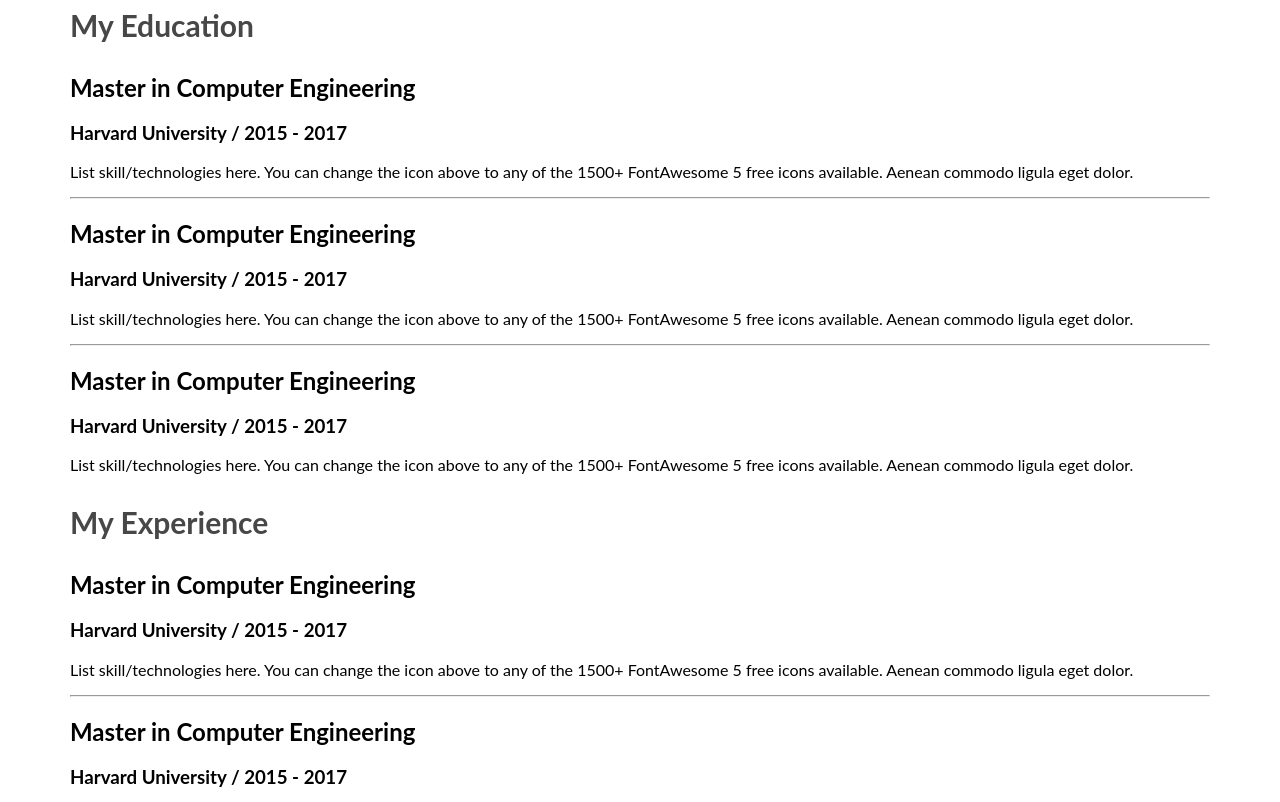
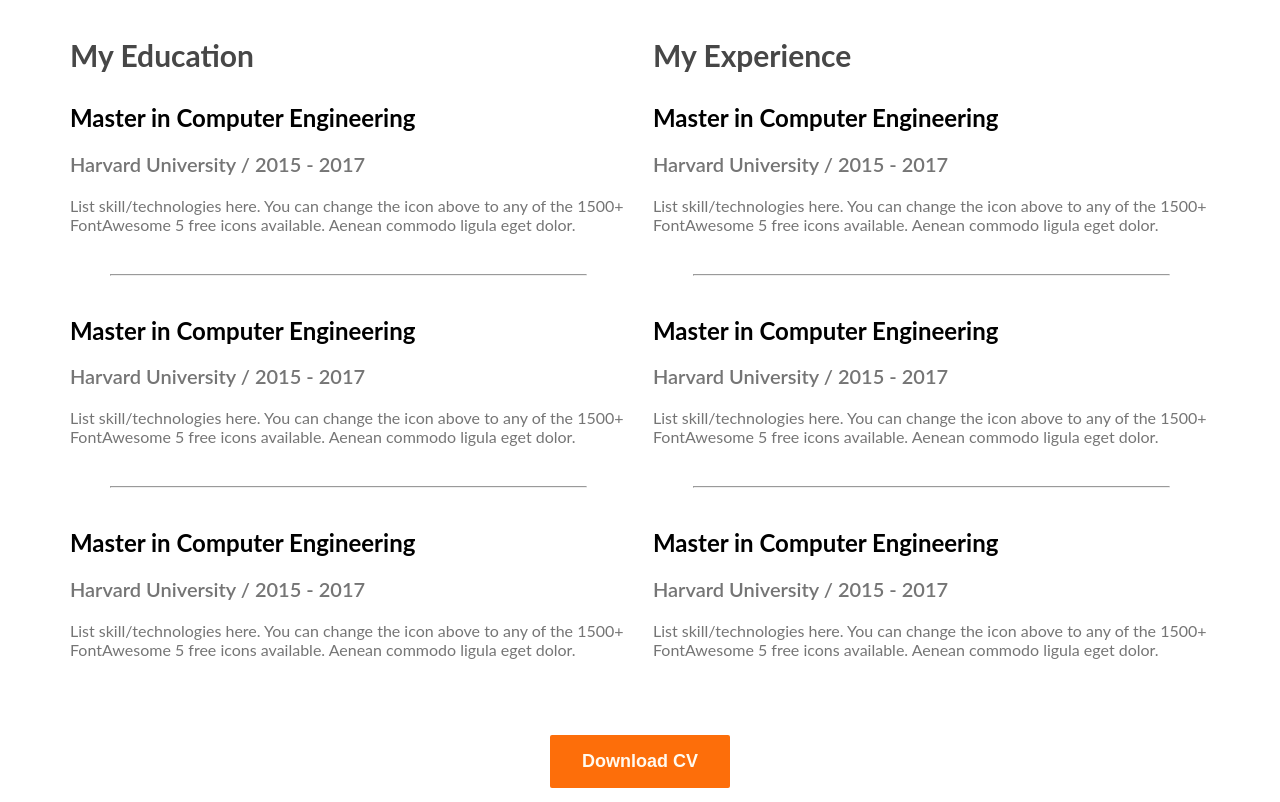
Before and after one commit to HasnathAhmedTamim/web-dev-portfolio1, a plain HTML site: page index.html in a window 1280 px wide. Shown: the part 2280-3082 px from the top of the page. Drawn offline with Linux system fonts and the light colour scheme.

Commit message:
resumefinish

```diff
--- a/index.html
+++ b/index.html
@@ -154,6 +154,9 @@
                 </div>
 
             </div>
+            <div class="download-cv">
+              <button class="btn-primary">Download CV</button>
+            </div>
          </section>
 
     </main>
--- a/styles.css/portfolio.css
+++ b/styles.css/portfolio.css
@@ -153,3 +153,36 @@ main section {
   font-size: 30px;
   font-weight: 700;
 }
+.resume-container {
+  display: flex;
+  gap: 26px;
+}
+
+.res-item-desc {
+  color: #757575;
+}
+.res-item-ins {
+  color: var(--dark-03, #757575);
+
+  font-size: 20px;
+
+  font-weight: 600;
+  margin-top: 0px;
+  margin-bottom: 20px;
+}
+.resume-item-title {
+  color: #474747;
+
+  font-size: 25px;
+
+  font-weight: 700;
+  margin-bottom: 10px;
+}
+.resume-container hr{
+  margin: 40px ;
+}
+.download-cv{
+  text-align: center;
+  margin-top: 50px;
+  padding: 10px;
+}
```
